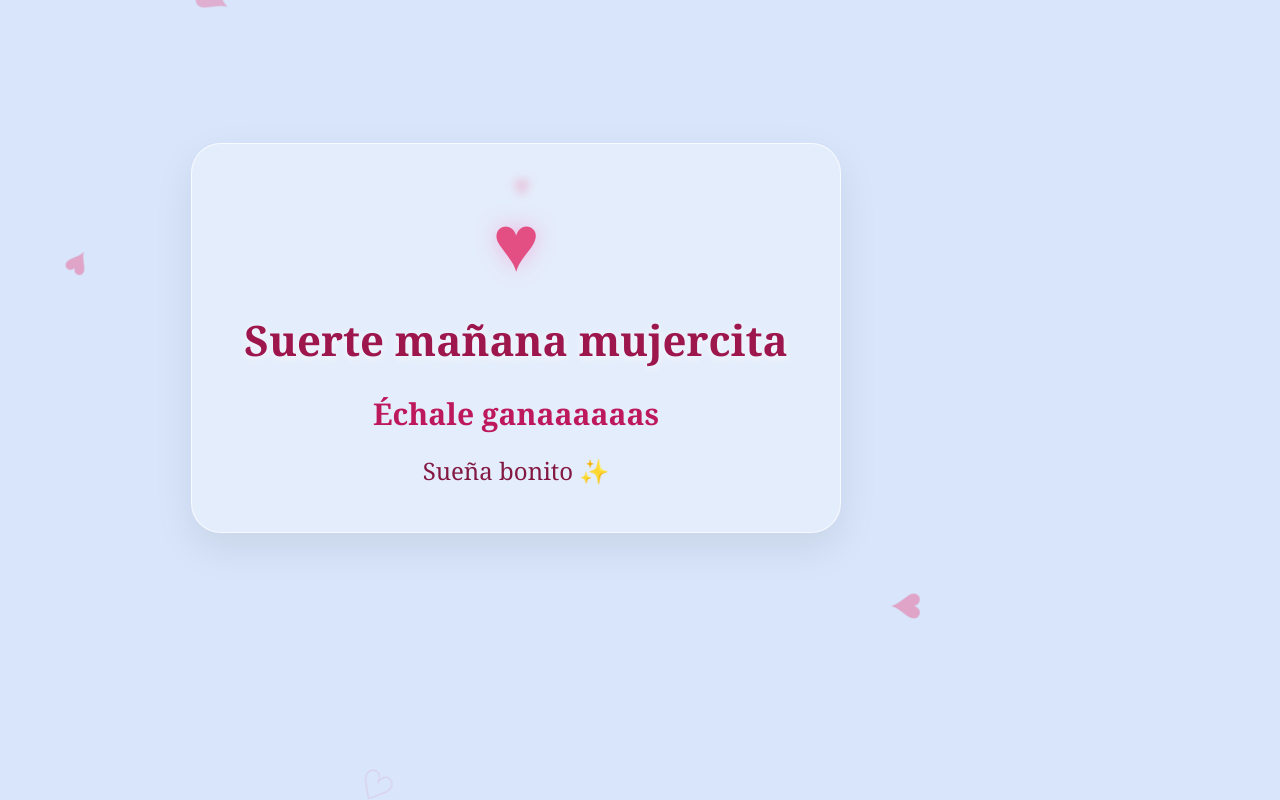
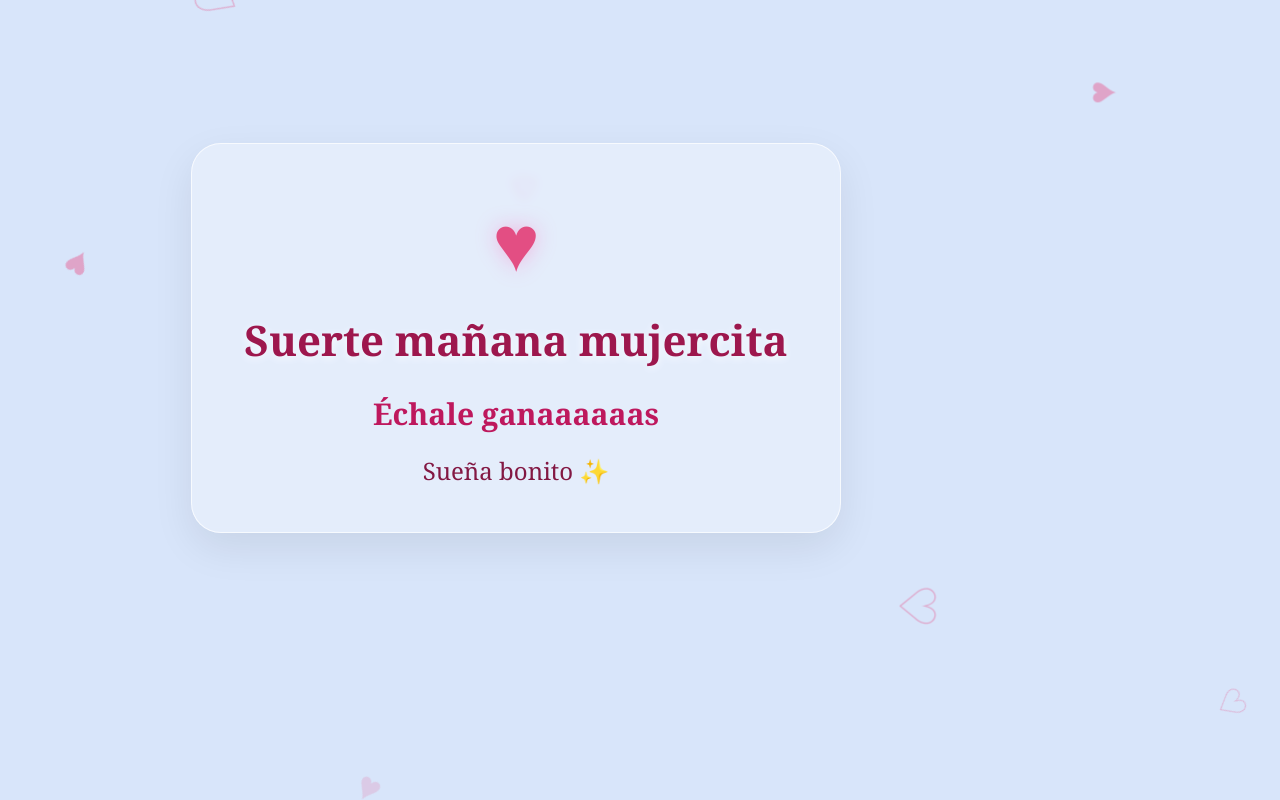
Before and after one commit to especruz1470-lab/sarisari, a plain HTML site: page index.html in a window 1280 px wide. Drawn offline with Linux system fonts and the light colour scheme.

Commit message:
Update index.html

```diff
--- a/index.html
+++ b/index.html
@@ -1,34 +1,46 @@
+
 
 <!DOCTYPE html>
 <html lang="es">
+
 <head>
     <meta charset="UTF-8">
-    <meta name="viewport" content="width=device-width, initial-scale=1.0">
+
+    <meta name="viewport"
+          content="width=device-width, initial-scale=1.0">
 
     <title>Hola pequeña, ¿todo bien?</title>
 
     <link rel="stylesheet" href="estilos.css">
 </head>
+
 <body>
 
-    <div class="corazones">
-        <span>♥</span>
+    <!-- Corazones flotantes -->
+    <div class="corazones" aria-hidden="true">
         <span>♥</span>
         <span>♡</span>
         <span>♥</span>
         <span>♡</span>
         <span>♥</span>
+        <span>♡</span>
+        <span>♥</span>
+        <span>♡</span>
     </div>
 
+    <!-- Mensaje principal -->
     <div class="mensaje">
 
         <div class="corazon">♥</div>
 
         <h1>Suerte mañana mujercita</h1>
+
         <h2>Échale ganaaaaaas</h2>
+
         <h3>Sueña bonito ✨</h3>
 
     </div>
 
 </body>
+
 </html>
```
